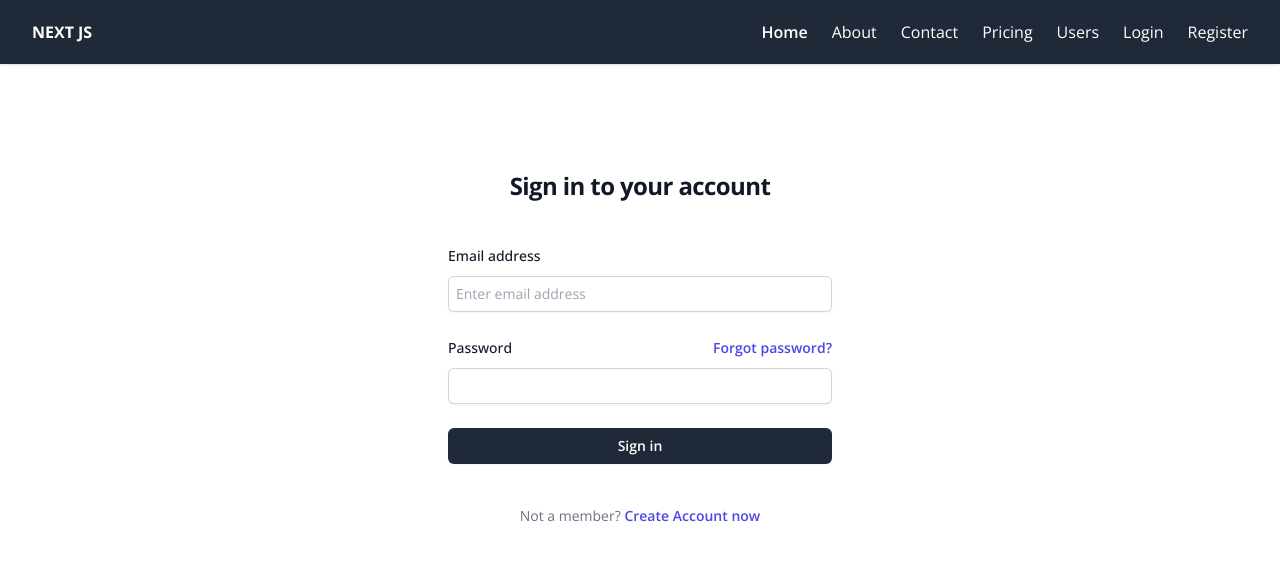
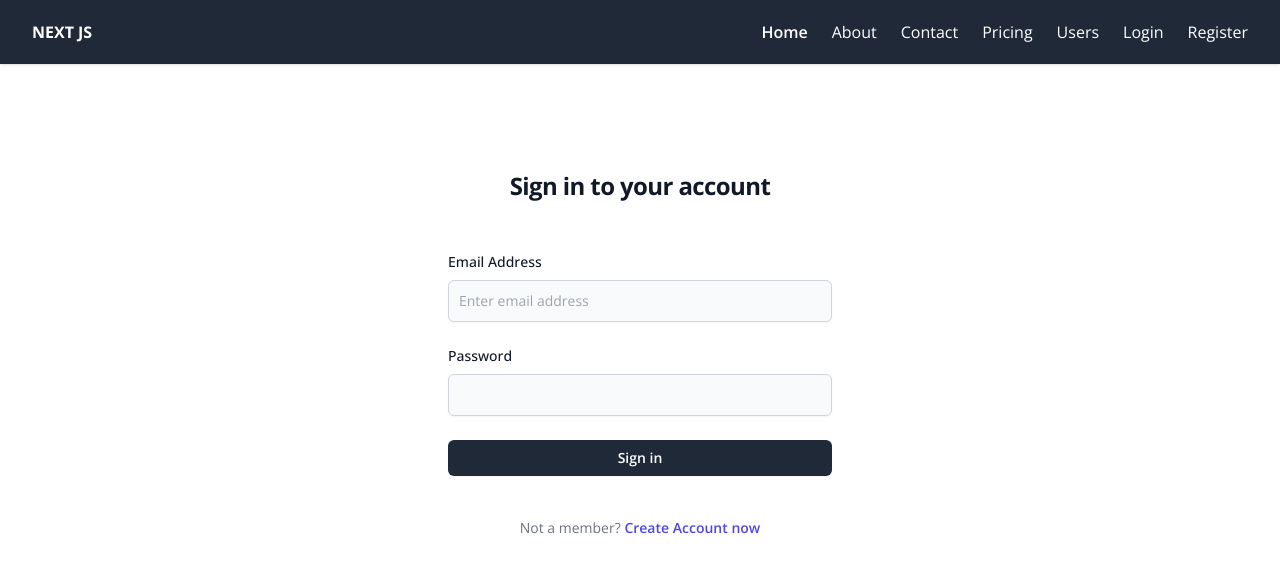
Before and after one commit to HMaroba/nextjs-tailwind, a Next.js app: page / in a window 1280 px wide. Shown: the top 572 px of the page. Built offline with nearby package versions, Linux system fonts and the light colour scheme.

Commit message:
Modified register page

```diff
--- a/src/app/pages/auth/login/page.tsx
+++ b/src/app/pages/auth/login/page.tsx
@@ -12,7 +12,7 @@ export default function Login() {
 
         <div className="mt-10 sm:mx-auto sm:w-full sm:max-w-sm">
           <form className="space-y-6" action="#" method="POST">
-            <div>
+            {/* <div>
               <label
                 htmlFor="email"
                 className="block text-sm font-medium leading-6 text-gray-900"
@@ -30,9 +30,42 @@ export default function Login() {
                   className="block w-full rounded-md border-0 py-1.5 pl-2 text-gray-900 shadow-sm ring-1 ring-inset ring-gray-300 placeholder:text-gray-400 focus:ring-2 focus:ring-inset focus:ring-indigo-600 sm:text-sm sm:leading-6"
                 />
               </div>
+            </div> */}
+            <div className="w-full">
+              <label
+                className="block my-2 text-left
+                                          text-sm font-medium text-gray-900"
+              >
+               Email Address
+              </label>
+              <input
+                type="text"
+                className="shadow-sm bg-gray-50 border
+                                          border-gray-300 text-gray-900
+                                          text-sm rounded-md block w-full p-2.5"
+                placeholder="Enter email address"
+                required
+              />
             </div>
 
             <div>
+            <label
+              className="block my-2 text-left
+                                          text-sm font-medium text-gray-900"
+            >
+              Password
+            </label>
+            <input
+              type="password"
+              className="shadow-sm bg-gray-50 border
+                                          border-gray-300 text-gray-900
+                                          text-sm rounded-md block w-full p-2.5"
+
+              required
+            />
+          </div>
+
+            {/* <div>
               <div className="flex items-center justify-between">
                 <label
                   htmlFor="password"
@@ -59,7 +92,7 @@ export default function Login() {
                   className="block w-full rounded-md border-0 py-1.5 pl-2 text-gray-900 shadow-sm ring-1 ring-inset ring-gray-300 placeholder:text-gray-400 focus:ring-2 focus:ring-inset focus:ring-indigo-600 sm:text-sm sm:leading-6"
                 />
               </div>
-            </div>
+            </div> */}
 
             <div>
               <button
```
